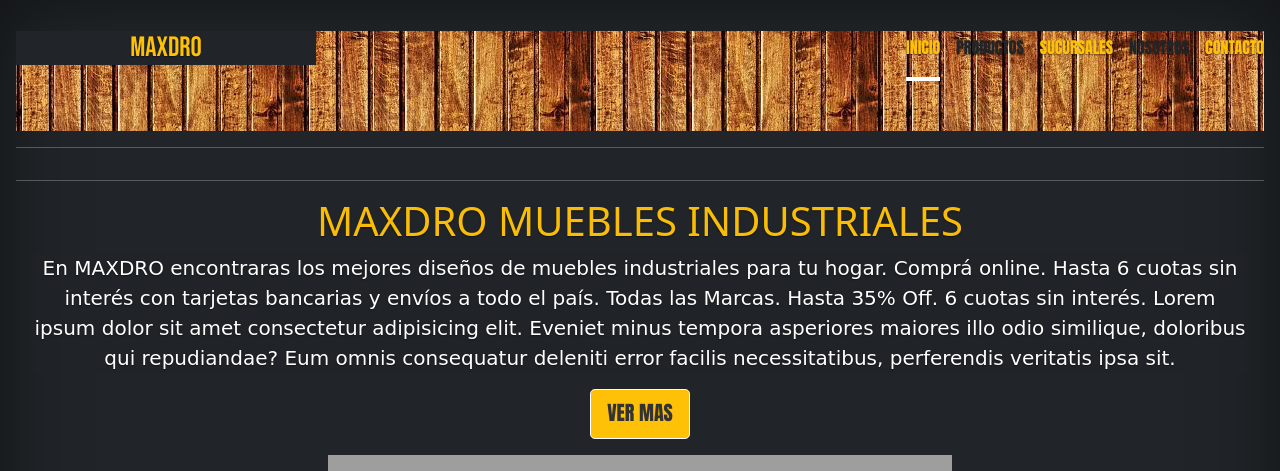
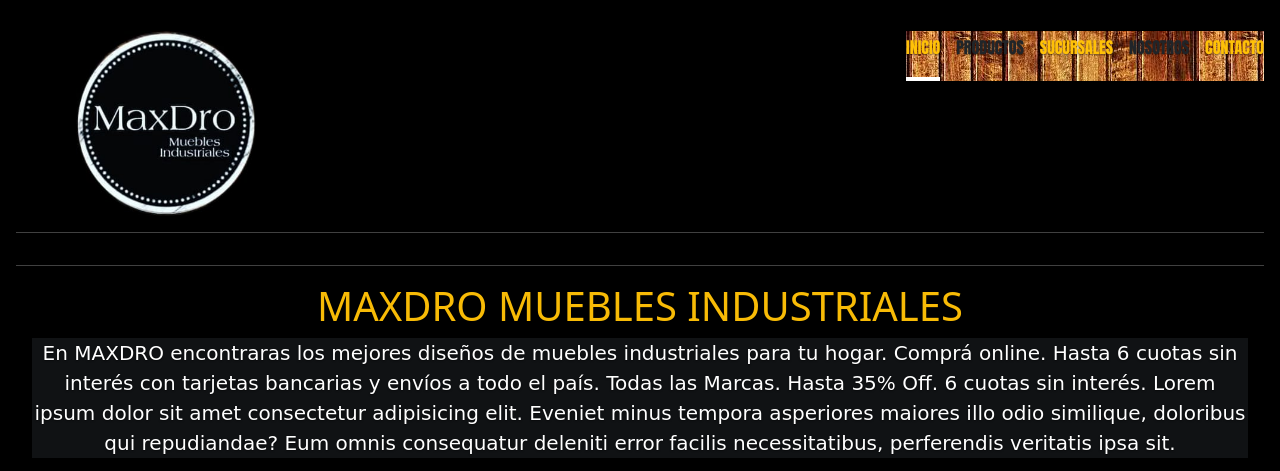
Before and after one commit to IgnacioCastaldo/maxdro-desafio-sass1, a website: page index.html in a window 1280 px wide. Shown: the top 471 px of the page. Drawn offline with nearby package versions, Linux system fonts and the light colour scheme; grey boxes are pictures that could not be loaded; a web font is replaced by a local one.

Commit message:
segunda pre entrega

```diff
--- a/index.html
+++ b/index.html
@@ -22,12 +22,12 @@
 </head>
 <div class="fondo">
 
-    <body class=" h-100 text-center text-white bg-dark">
+    <body class=" h-100 text-center text-white">
 
         <div class=" d-flex w-200 h-100 p-3 mx-auto flex-column">
             <header class="mb-auto">
                 <div>
-                    <h3 class="float-md-start mb-0 text-warning bg-dark">MAXDRO</h3>
+                    <h3 class="float-md-start mb-0 text-warning"><img class="logo" src="images/maxdro-logo1.jpg" alt="imagen-logo"> </h3>
                     <nav class="nav nav-masthead justify-content-center float-md-end">
                         <a class="nav-link active text-warning" aria-current="page" href="index.html">INICIO</a>
                         <a class="nav-link text-dark" href="/productos.html">PRODUCTOS</a>
--- a/scss/_estructura.scss
+++ b/scss/_estructura.scss
@@ -1,6 +1,12 @@
+* {
+    padding: 0%;
+    margin: 0%;
+  }
+
+
 header {
     margin-top: 15px;
-    background-image: url(/images/madera-fondo.jpg);
+    background-color: black;
 }
 
 h3 {
@@ -8,15 +14,19 @@
 }
 
 nav {
+    display: flex;
+    align-items: center;
     background-image: url(/images/madera-fondo.jpg);
-    /* background-color: rgb(68, 38, 204); */
-    height: 100px;
+    height: 50px;
 }
 
 a {
     height: 50px;
 }
 
+.logo {
+    width: 180px; }
+
 
 footer {
     padding-top: 50px;
--- a/scss/estilos.scss
+++ b/scss/estilos.scss
@@ -2,7 +2,9 @@
 @import "estructura";
 
 
-
+.fondo {
+    background-color: black;
+}
 
 h3 {
     font-family: 'Bebas Neue', cursive;
```
Also changed, not shown: contacto.html (+1 -1 lines), nosotros.html (+2 -2 lines), productos.html (+1 -1 lines), sucursales.html (+1 -1 lines), css/estilos.css.
